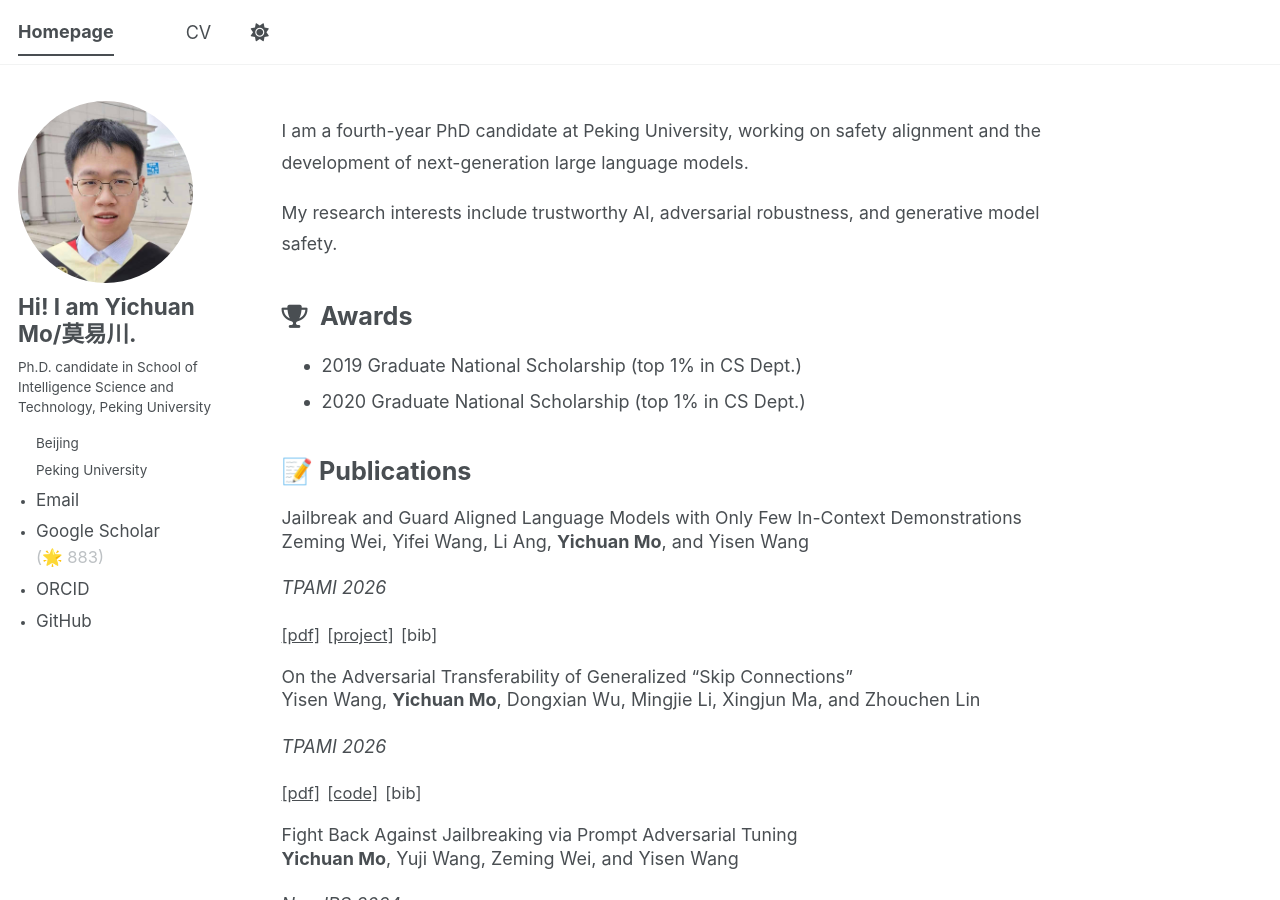
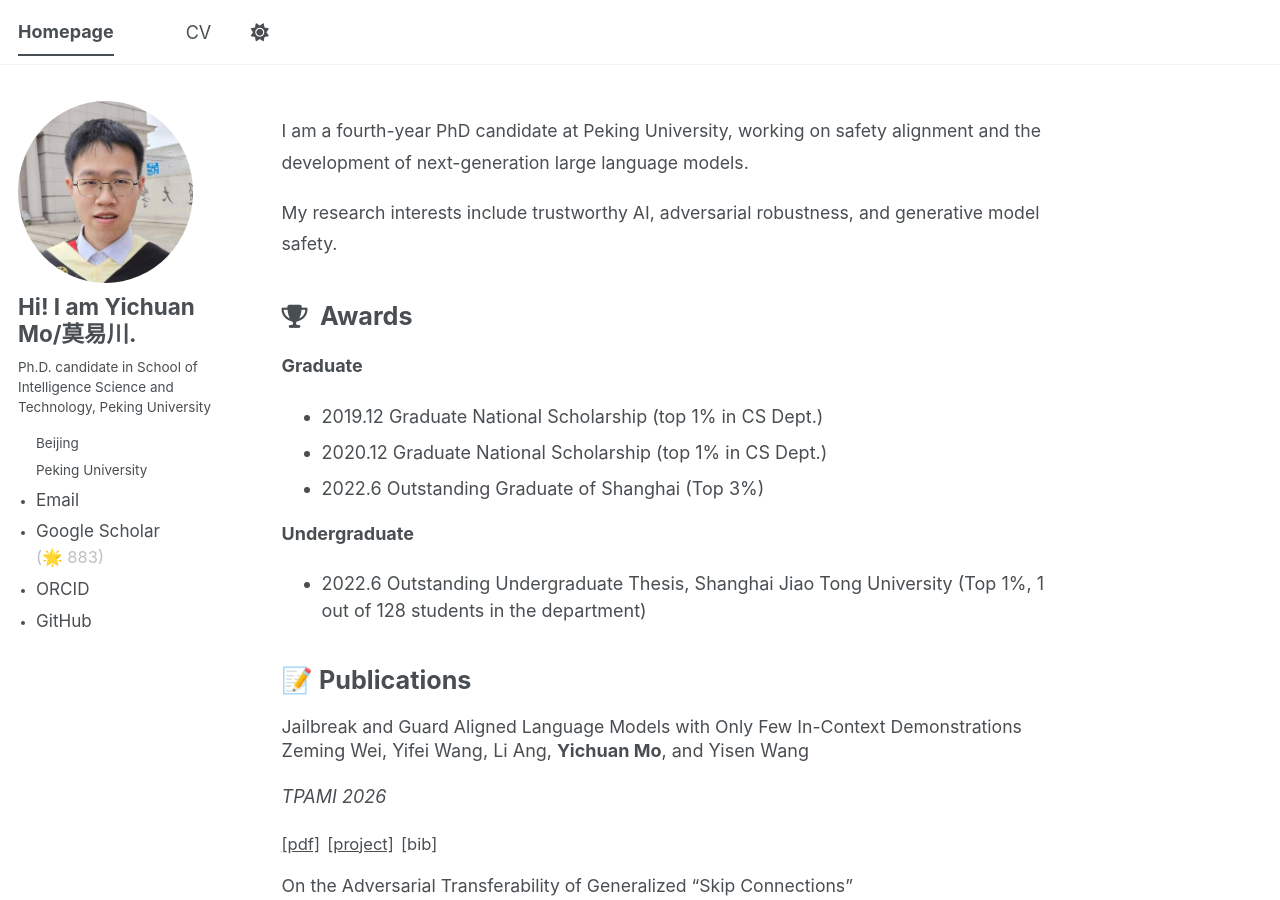
Before and after one commit to mo666666/mo666666.github.io, a Jekyll site: the page built from _pages/about.md, in a window 1280 px wide and 900 px high. Built offline with Jekyll 4.4.1, drawn with Linux system fonts in a browser that asks for light colours; a script bundle is joined from its source files by our own code; library files that are not in the unit come from our copies.

Commit message:
add undergraduate reward

```diff
--- a/_pages/about.md
+++ b/_pages/about.md
@@ -14,9 +14,16 @@ redirect_from:
 
 <h2 class="homepage-section-title"><i class="fa fa-trophy" aria-hidden="true"></i> Awards</h2>
 
+<p><strong>Graduate</strong></p>
 <ul>
-  <li>2019 Graduate National Scholarship (top 1% in CS Dept.)</li>
-  <li>2020 Graduate National Scholarship (top 1% in CS Dept.)</li>
+  <li>2019.12 Graduate National Scholarship (top 1% in CS Dept.)</li>
+  <li>2020.12 Graduate National Scholarship (top 1% in CS Dept.)</li>
+  <li>2022.6 Outstanding Graduate of Shanghai (Top 3%)</li>
+</ul>
+
+<p><strong>Undergraduate</strong></p>
+<ul>
+  <li>2022.6 Outstanding Undergraduate Thesis, Shanghai Jiao Tong University (Top 1%, 1 out of 128 students in the department)</li>
 </ul>
 
 <h2 class="homepage-section-title">📝 Publications</h2>
```
